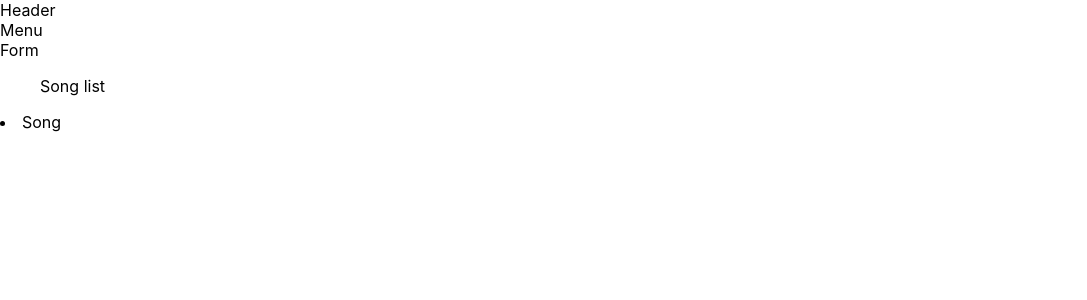
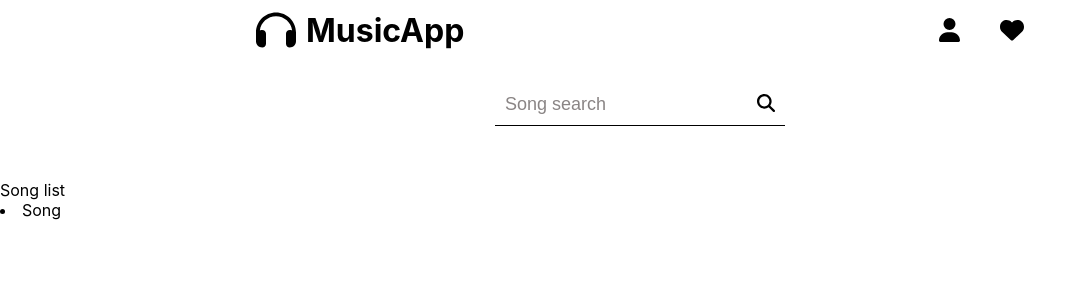
Before and after one commit to ajurkowska/music, a React (Create React App) app: page / in a window 1280 px wide. Shown: the top 300 px of the page, without its empty margins (0-1087 px from the left). Built offline with nearby package versions, Linux system fonts and the light colour scheme.

Commit message:
add structure and style to header

```diff
--- a/package.json
+++ b/package.json
@@ -3,6 +3,9 @@
   "version": "0.1.0",
   "private": true,
   "dependencies": {
+    "@fortawesome/fontawesome-free": "^6.5.1",
+    "@fortawesome/free-solid-svg-icons": "^6.5.1",
+    "@fortawesome/react-fontawesome": "^0.2.0",
     "@testing-library/jest-dom": "^5.17.0",
     "@testing-library/react": "^13.4.0",
     "@testing-library/user-event": "^13.5.0",
--- a/src/components/App.js
+++ b/src/components/App.js
@@ -1,7 +1,5 @@
 import React, { Component } from 'react';
 import Header from './Header';
-import Menu from './Menu';
-import Search from './Search';
 import Songs from './Songs';
 
 class App extends Component {
@@ -9,8 +7,6 @@ class App extends Component {
     return (
       <React.Fragment>
         <Header />
-        <Menu />
-        <Search />
         <Songs />
       </React.Fragment>
     );
--- a/src/components/Header.js
+++ b/src/components/Header.js
@@ -1,9 +1,26 @@
 import React from 'react';
+import Menu from './Menu';
+import Search from './Search';
+import '../styles/Header.css';
+import { FontAwesomeIcon } from '@fortawesome/react-fontawesome';
+import { faHeadphones } from '@fortawesome/free-solid-svg-icons';
+import '../styles/App.css';
 
 const Header = () => {
-    return (
-        <header>Header</header>
-     );
-}
+	return (
+		<header className="header">
+			<div className="header__box">
+				<div className="header__brand">
+					<a href="#">
+						<FontAwesomeIcon icon={faHeadphones} className="logo__icon" />
+					<h1 className="logo__name">MusicApp</h1>
+                    </a>
+				</div>
+				<Menu />
+			</div>
+            <Search />
+		</header>
+	);
+};
 
 export default Header;
--- a/src/components/Menu.js
+++ b/src/components/Menu.js
@@ -1,9 +1,17 @@
 import React from 'react';
+import { FontAwesomeIcon } from '@fortawesome/react-fontawesome';
+import { faUser, faHeart } from '@fortawesome/free-solid-svg-icons';
+import '../styles/Menu.css';
 
 const Menu = () => {
-    return (
-        <nav>Menu</nav>
-     );
-}
+	return (
+		<nav className='nav'>
+			<ul className='nav__list'>
+				<li className='nav__item'><a href='#'><FontAwesomeIcon icon={faUser} /></a></li>
+				<li className='nav__item'><a href='#'><FontAwesomeIcon icon={faHeart} /></a></li>
+			</ul>
+		</nav>
+	);
+};
 
 export default Menu;
--- a/src/components/Search.js
+++ b/src/components/Search.js
@@ -1,8 +1,15 @@
 import React from 'react';
+import { FontAwesomeIcon } from '@fortawesome/react-fontawesome';
+import { faMagnifyingGlass } from '@fortawesome/free-solid-svg-icons';
+import '../styles/App.css';
+import '../styles/Search.css';
 
 const Search = () => {
     return (
-        <form>Form</form>
+        <form className='form'>
+            <input type="text" placeholder='Song search'/>
+            <button className='form__btn'><FontAwesomeIcon icon={faMagnifyingGlass} /></button>
+        </form>
      );
 }
 
--- a/src/styles/App.css
+++ b/src/styles/App.css
@@ -0,0 +1,14 @@
+* {
+    margin: 0;
+    padding: 0;
+    box-sizing: border-box;
+}
+
+html {
+    font-size: 16px;
+}
+
+:root {
+    /* --color--primary: #ffffff; */
+    --color--primary: black;
+}
--- /dev/null
+++ b/src/styles/Header.css
@@ -0,0 +1,38 @@
+.header {
+    width: 100%;
+    height: 180px;
+}
+
+.header__box {
+    height: 60px;
+    display: flex;
+    justify-content: space-between;
+    align-items: center;
+    width: 80%;
+    margin: auto;
+}
+
+.header__brand a {
+    display: flex;
+    justify-content: center;
+    align-items: center;
+    gap: 10px;
+    text-decoration: none;
+    color: var(--color--primary);
+}
+
+.logo__icon {
+    font-size: 2.5rem;
+}
+
+@media (max-width: 36rem) {
+    .logo__name {
+        display: none;
+    }
+}
+
+@media (min-width: 58rem) {
+    .header__box {
+        width: 60%;
+    }
+}
--- /dev/null
+++ b/src/styles/Menu.css
@@ -0,0 +1,10 @@
+.nav__list {
+    display: flex;
+    gap: 40px;
+    list-style: none;
+}
+
+.nav__item a {
+    font-size: 1.5rem;
+    color: var(--color--primary);
+}
--- /dev/null
+++ b/src/styles/Search.css
@@ -0,0 +1,32 @@
+.form {
+    display: flex;
+    justify-content: center;
+    align-items: center;
+    height: 50%;
+}
+
+.form input {
+    background-color: transparent;
+    border: none;
+    padding: 10px;
+    border-bottom: 1px solid var(--color--primary);
+    color: var(--color--primary);
+    font-size: 1.125rem;
+}
+
+::placeholder {
+    color: #8a8585;
+}
+
+.form input:focus {
+    outline: none;
+}
+
+.form__btn {
+    background-color: transparent;
+    border: none;
+    color: var(--color--primary);
+    border-bottom: 1px solid var(--color--primary);
+    padding: 10px;
+    font-size: 1.125rem;
+}
```
Also changed, not shown: 1 other file (tests, documents, lock files or other folders).
